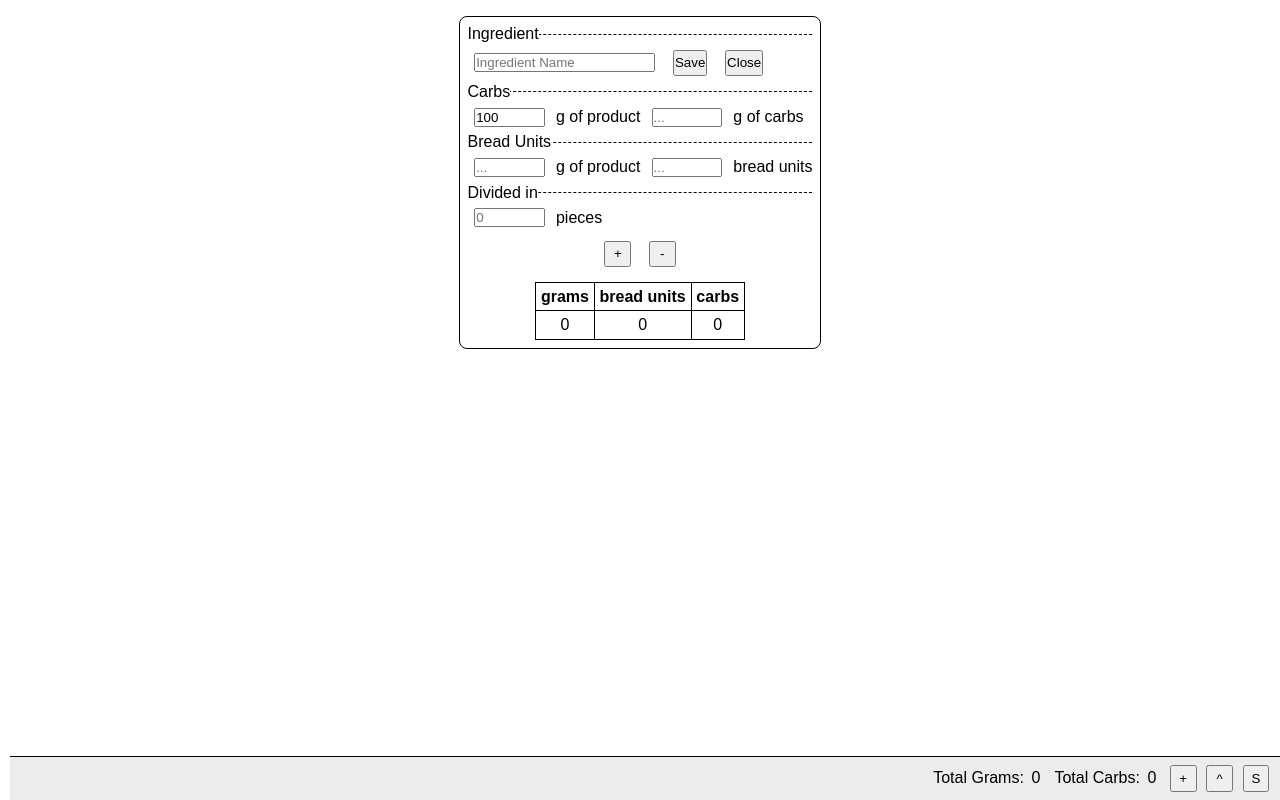
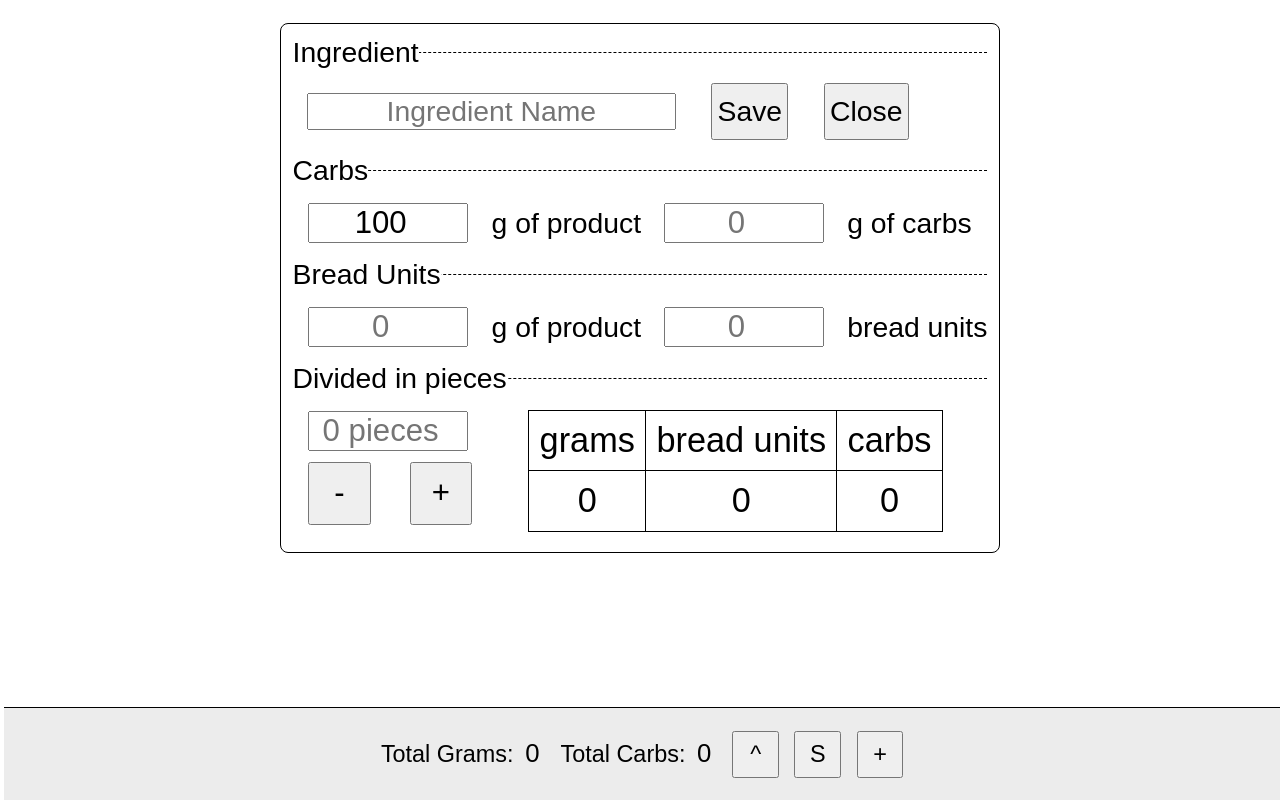
Before and after one commit to tona999/TecWeb-Progetto, a PHP site: page /calculator.html in a window 1280 px wide. Run offline with PHP 8.4, Linux system fonts and the light colour scheme.

Commit message:
modified divided row, html receipt section with input type button + minor design changes

```diff
--- a/calculator.html
+++ b/calculator.html
@@ -17,9 +17,9 @@
 			<span id="totalReceiptCarbs">0</span>
 		</p>
 
-		<button id="addNewBtn">+</button>
-		<button id="loadReceiptCardBtn">^</button>
-		<button id="saveReceiptBtn">S</button>
+		<input type="button" id="loadReceiptCardBtn" value="^">
+		<input type="button" id="saveReceiptBtn" value="S">
+		<input type="button" id="addNewBtn" value="+">
 	</div>
 
 	<div id="receiptView"></div>
@@ -36,11 +36,11 @@
 		<fieldset class="carbs">
 			<legend>Carbs</legend>
 			<label>
-				<input type="number" maxlength="4" min="0" id="sampleGrams" value="100" placeholder="...">
+				<input type="number" maxlength="4" min="0" id="sampleGrams" value="100" placeholder="100">
 				g of product
 			</label>
 			<label>
-				<input type="number" maxlength="4" min="0"  id="sampleCarbs" placeholder="...">
+				<input type="number" maxlength="4" min="0"  id="sampleCarbs" placeholder="0">
 				g of carbs
 			</label>
 		</fieldset>
@@ -48,27 +48,21 @@
 		<fieldset class="bread-units">
 			<legend>Bread Units</legend>
 			<label>
-				<input type="number" maxlength="4"  min="0" id="totalGrams" placeholder="...">
+				<input type="number" maxlength="4"  min="0" id="totalGrams" placeholder="0">
 				g of product
 			</label>
 
 			<label>
-				<input type="number" maxlength="4" min="0" id="totalBreadUnits" placeholder="...">
+				<input type="number" maxlength="4" min="0" id="totalBreadUnits" placeholder="0">
 				bread units
 			</label>
 		</fieldset>
 
 		<fieldset class="divided">
-			<legend>Divided in</legend>
+			<legend>Divided in pieces</legend>
 			<label>
-				<input type="number" maxlength="3" min="0" id="piecesNumber" placeholder="0">
-				pieces
+				<input type="number" maxlength="3" min="0" id="piecesNumber" placeholder="0 pieces">
 			</label>
-			<div class="controls-container">
-				<input class="action-btn" type="button" value="+" id="plusButton">
-				<input class="action-btn" type="button" value="-" id="minusButton">
-			</div>
-		</fieldset>
 
 			<table class="ingredient-report">
 				<tr>
@@ -82,6 +76,13 @@
 					<td class="carbsPP" id="carbsPP">0</td>
 				</tr>
 			</table>
+
+			<div class="controls-container">
+				<input class="action-btn" type="button" value="-" id="minusButton">
+				<input class="action-btn" type="button" value="+" id="plusButton">
+			</div>
+
+		</fieldset>
 	</form>
 
 </body>
--- /dev/null
+++ b/index.html
@@ -0,0 +1,4 @@
+<!DOCTYPE html>
+<head>
+	<meta http-equiv="refresh" content="0;URL=https://t1dc.000webhostapp.com/calculator.html">
+</head>
--- a/js/calculator.js
+++ b/js/calculator.js
@@ -190,13 +190,8 @@ function calculateSecondRow(ingredient)
 {
 	if (ingredient.totalGramsLastChanged)
 		setTotalBreadUnits(ingredient, totalGramsToBreadUnits(ingredient));
-	else{
-		if (getSampleCarbs(ingredient) != 0){ //Division by zero
+	else if (getSampleCarbs(ingredient) != 0) //Division by zero
 			setTotalGrams(ingredient, totalBreadUnitsToGrams(ingredient));
-		}
-		else
-			setValidityStatus(ingredient.sampleCarbs, false);
-	}
 }
 
 function calculateThirdRow(ingredient)
--- a/styles/calculator.css
+++ b/styles/calculator.css
@@ -1,5 +1,6 @@
 *{
     font-family: sans-serif;
+    font-size: 1.1em; /*otherwise too small for phones*/
     margin: 0;
     padding: 0;
 }
@@ -19,6 +20,7 @@
         padding: .5em;
         margin: 1em;
         max-width: max-content;
+        min-width: 28em;
     }
     fieldset{
         border: none;
@@ -31,6 +33,7 @@
     }
     input{
         margin: .5em;
+        text-align: center;
     }
     input[type="number"]{
         width: 5em;
@@ -38,6 +41,7 @@
 	input[type="button"]{
 		min-width: 2em;
 		height: 2em;
+		padding:0.15em;
 	}
     #controlPanel button{
 		height: 2em;
@@ -54,19 +58,31 @@
         border: 1px solid black;
         padding: .3em;
         text-align: center;
+        font-weight: normal;
+        font-size: 1em;
     }
 
     /* Pieces number buttons (+ -) */
+    .divided label{
+    	float:left;
+    }
     .controls-container{
-        width: 100%;
-        text-align: center;
+        margin-top: -3em;
+        float:left;
+    }
+
+    /*invalid data was inserted by user*/
+    .invalidInput
+    {
+    	background: red;
+    	color: white;
     }
 
 /******************/
 
 /* Bottom bar (controls container) */
 #controlPanel{
-    text-align: right;
+    text-align: center;
     position: fixed;
     width: 98%;
     bottom: 0;
@@ -74,7 +90,6 @@
     padding: .5em;
     background-color: #ECECEC;
     border-top: 1px solid black;
-    justify-content: right;
 }
 #controlPanel *{
     margin-left: .2em;
```
Lines whose indentation alone changed are shown as unchanged.
